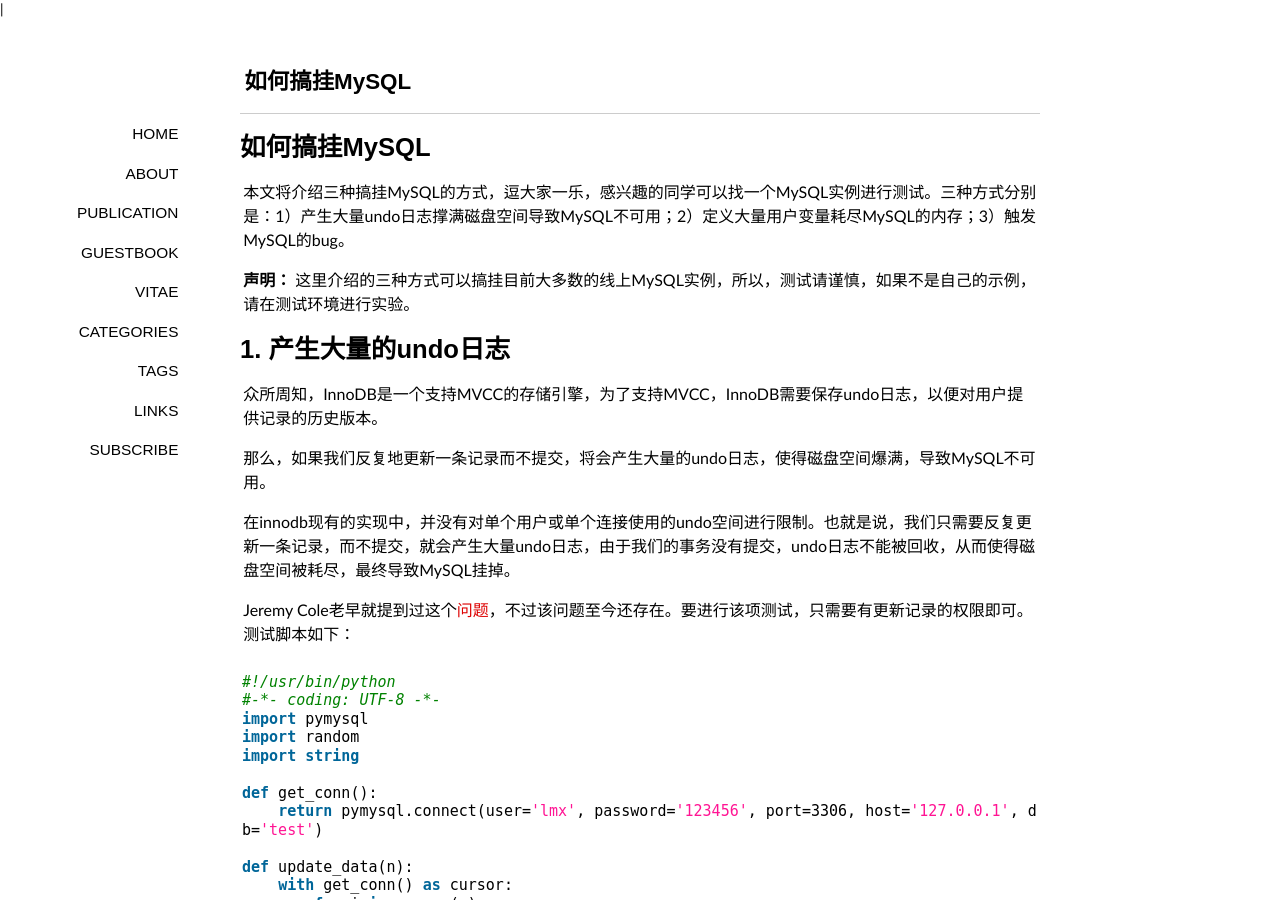
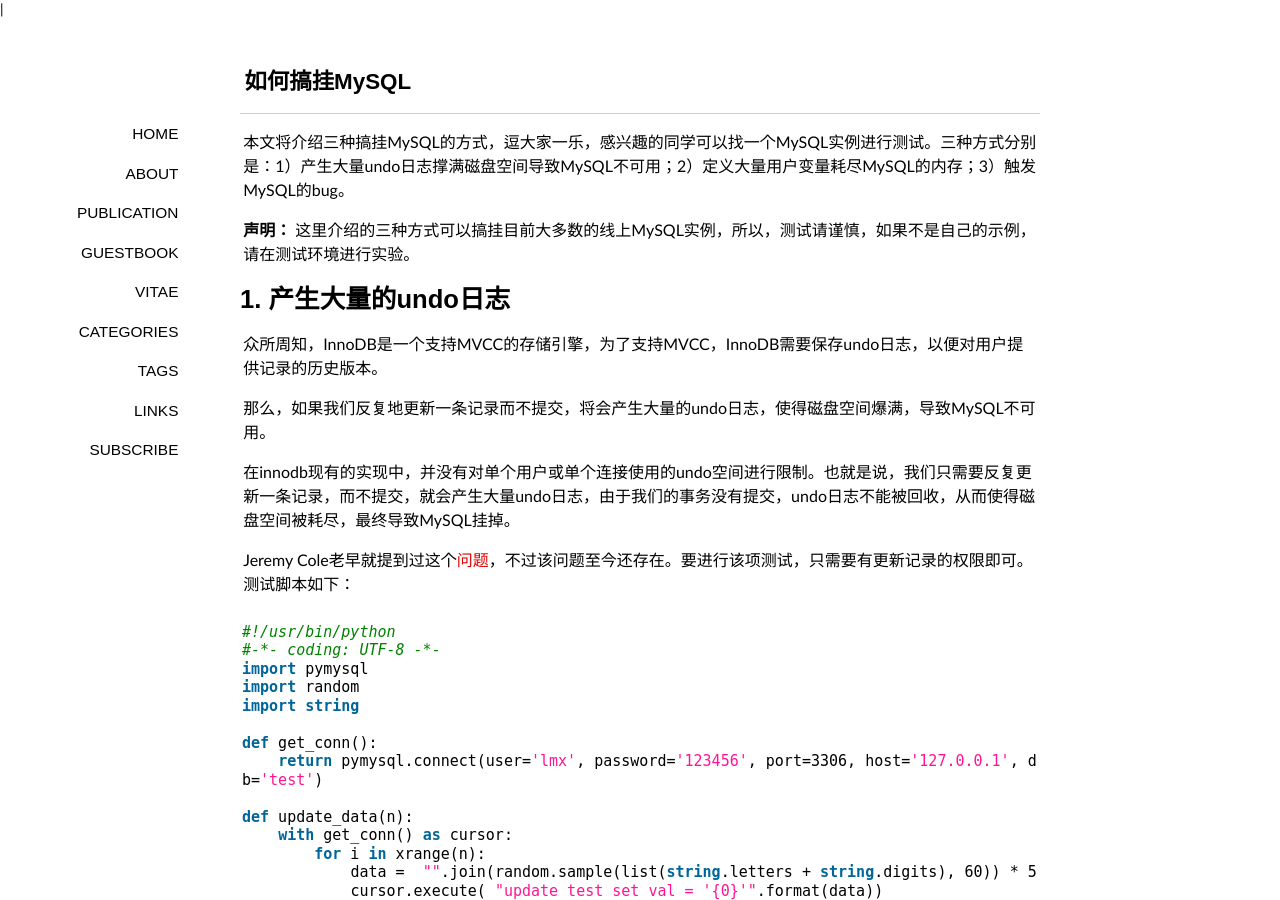
Before and after one commit to lalor/cn, a Jekyll site: the page built from _posts/2016-04-01-how-to-make-mysql-crash.md, in a window 1280 px wide and 900 px high. Built offline with Jekyll 4.4.1, drawn with Linux system fonts in a browser that asks for light colours; some web fonts are replaced; Markdown is read by kramdown in place of the engine named in the settings; comment, search, counter and statistics services are not loaded.

Commit message:
修改如何搞挂MySQL两个标题的问题

```diff
--- a/_posts/2016-04-01-how-to-make-mysql-crash.md
+++ b/_posts/2016-04-01-how-to-make-mysql-crash.md
@@ -5,8 +5,6 @@
 category: 数据库
 tags: [MySQL]
 ---
-
-# 如何搞挂MySQL
 
 
 本文将介绍三种搞挂MySQL的方式，逗大家一乐，感兴趣的同学可以找一个MySQL实例进行测试。三种方式分别是：1）产生大量undo日志撑满磁盘空间导致MySQL不可用；2）定义大量用户变量耗尽MySQL的内存；3）触发MySQL的bug。
```
